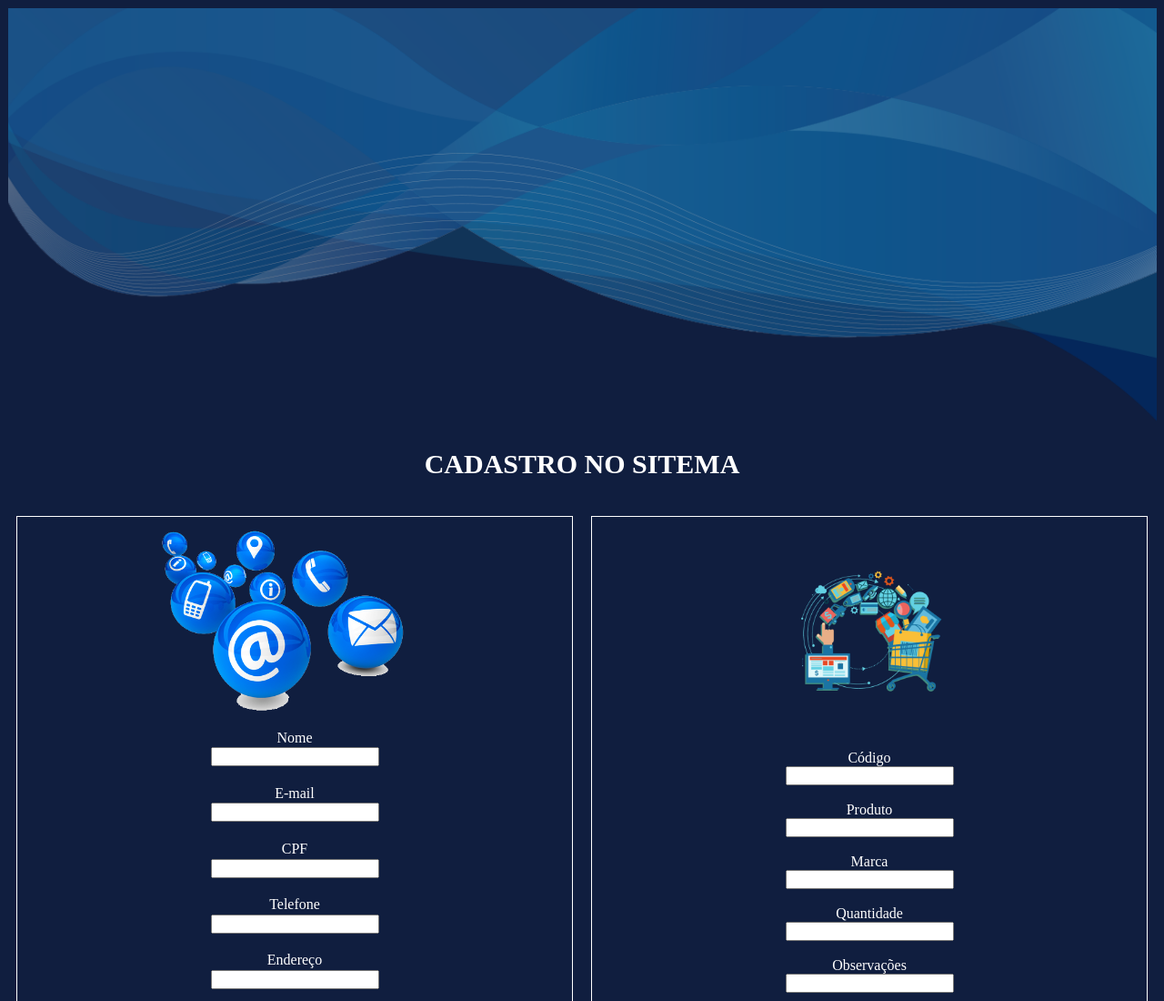
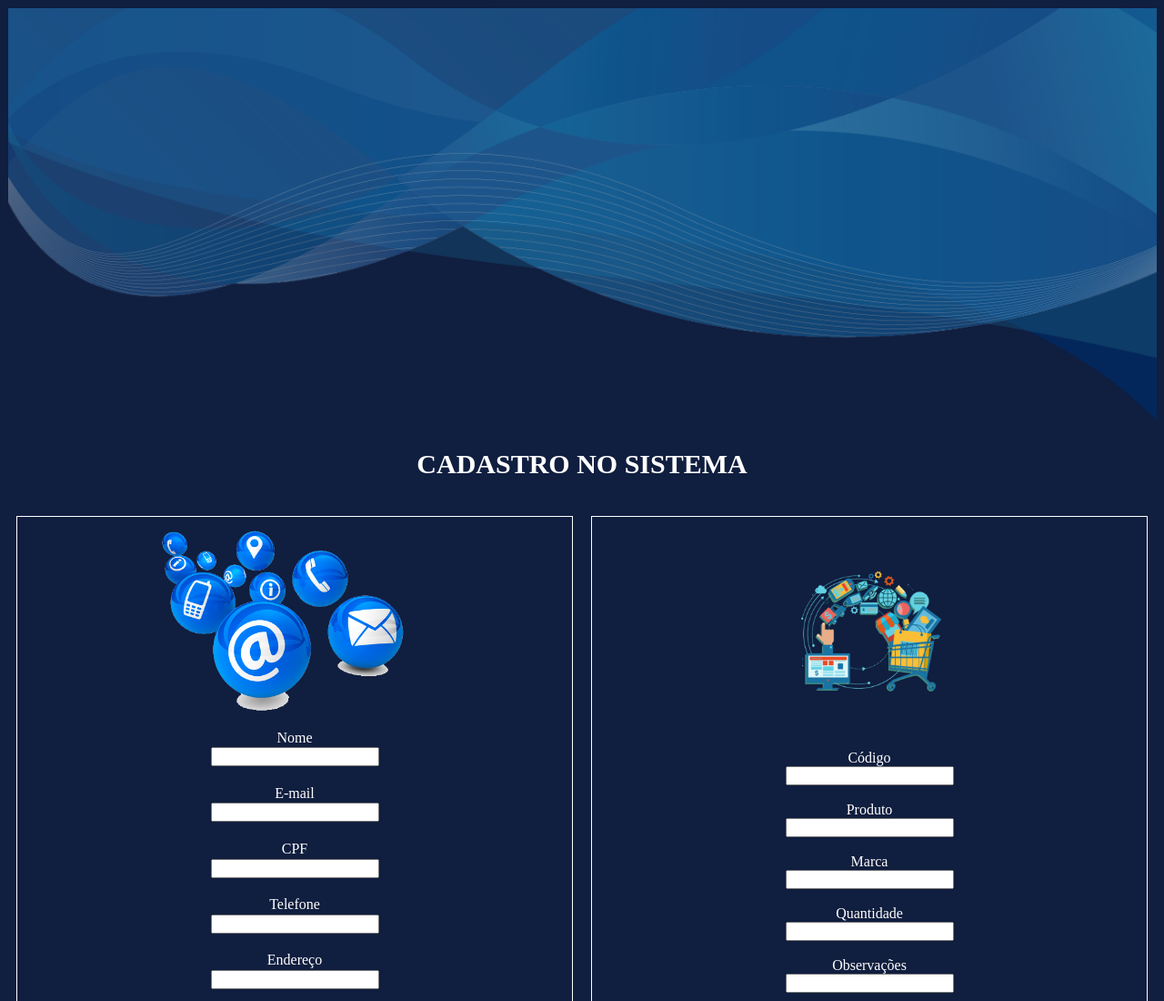
Before and after one commit to Ruan-Teixeira/gama-desafio-2, a plain HTML site: page index.html in a window 1280 px wide. Shown: the top 1100 px of the page at 91% size. Drawn offline with Linux system fonts and the light colour scheme.

Commit message:
update header index.html

```diff
--- a/index.html
+++ b/index.html
@@ -21,7 +21,7 @@
 
         <div class="header">
             <img src="assets/img1.png" width="100%" alt="Cabeçalho da Página" title="Cabeçalho da Página" />
-            <p id="text-header">CADASTRO NO SITEMA</p>
+            <p id="text-header">CADASTRO NO SISTEMA</p>
         </div>
 
     </header>
```
